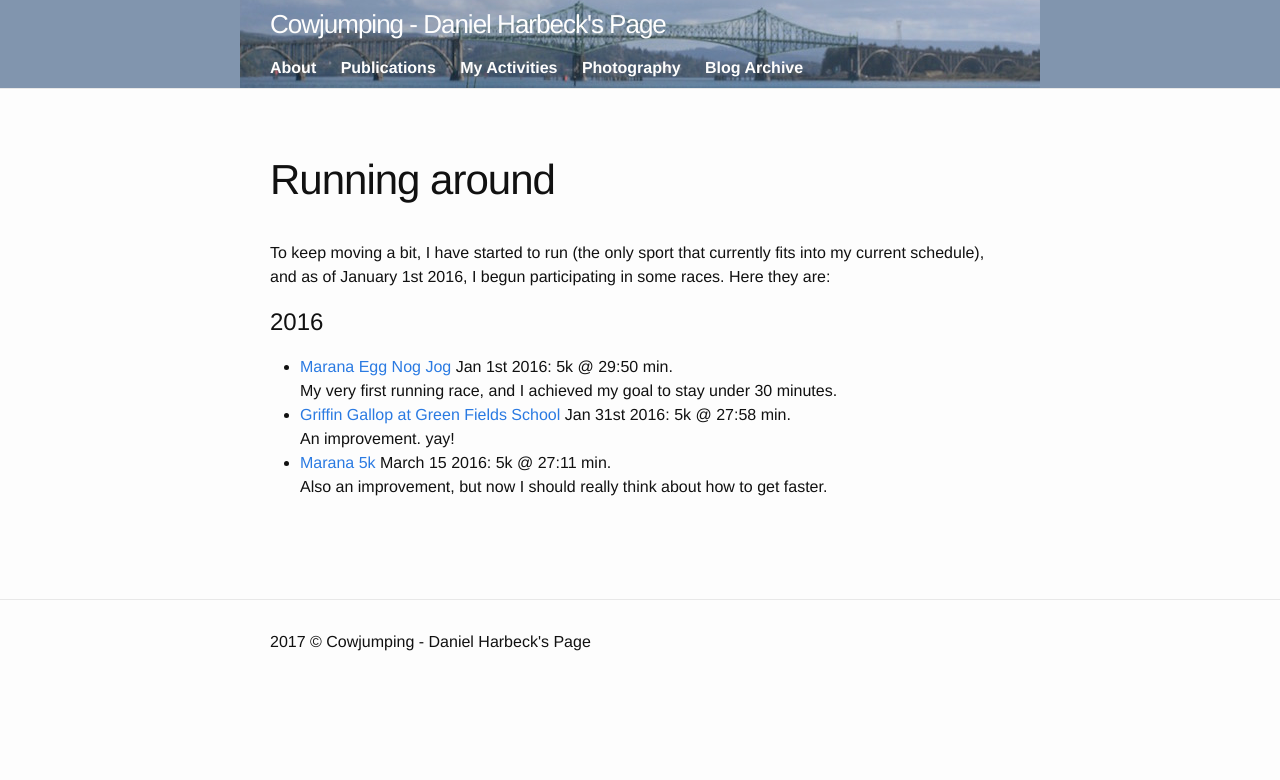
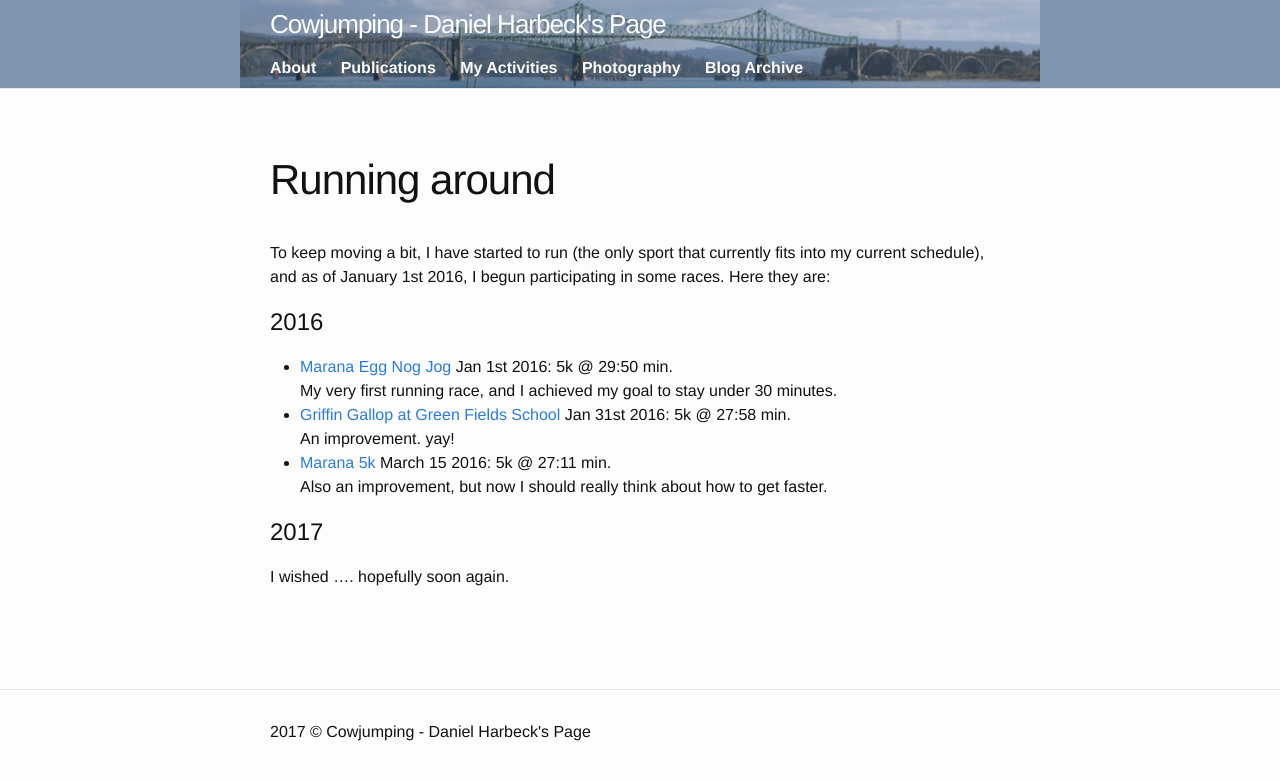
Before and after one commit to drhaz/drhaz.github.io, a Jekyll site: the page built from _myactivities/running.md, in a window 1280 px wide. Shown: the top 780 px of the page. Built offline with Jekyll 4.4.1, drawn with Linux system fonts in a browser that asks for light colours.

Commit message:
short no-update to running page

```diff
--- a/_myactivities/running.md
+++ b/_myactivities/running.md
@@ -16,3 +16,8 @@ and as of January 1st 2016, I begun participating in some races. Here they are:
   An improvement. yay!
 * [Marana 5k](http://www.azroadrunners.org/races/detail/Marana5000) March 15 2016: 5k @ 27:11 min.\\
   Also an improvement, but now I should really think about how to get faster.
+
+2017
+====
+
+I wished .... hopefully soon again.
```
